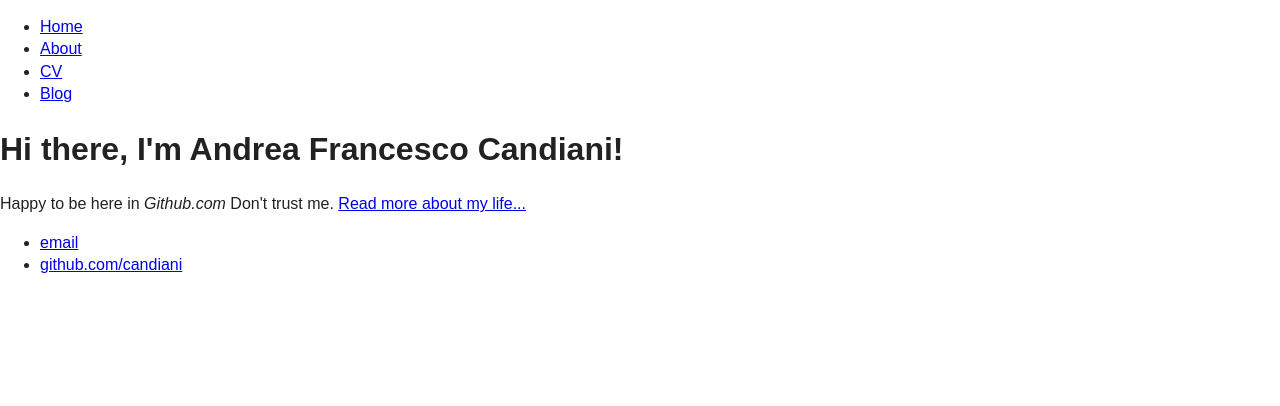
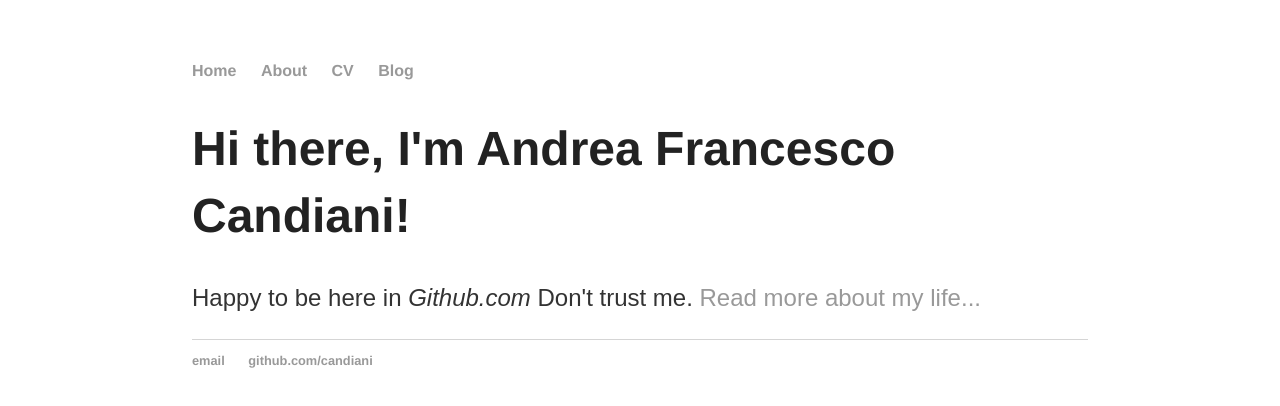
Before and after one commit to candiani/candiani.github.io, a plain HTML site: page index.html in a window 1280 px wide. Drawn offline with nearby package versions, Linux system fonts and the light colour scheme.

Commit message:
First look

```diff
--- a/css/main.css
+++ b/css/main.css
@@ -95,6 +95,49 @@ textarea {
    Author's custom styles
    ========================================================================== */
 
+body {
+    margin: 60px auto;
+    width: 70%;
+}
+nav ul, footer ul {
+    font-family:'Helvetica', 'Arial', 'Sans-Serif';
+    padding: 0px;
+    list-style: none;
+    font-weight: bold;
+}
+nav ul li, footer ul li {
+    display: inline;
+    margin-right: 20px;
+}
+a {
+    text-decoration: none;
+    color: #999;
+}
+a:hover {
+    text-decoration: underline;
+}
+h1 {
+    font-size: 3em;
+    font-family:'Helvetica', 'Arial', 'Sans-Serif';
+}
+p {
+    font-size: 1.5em;
+    line-height: 1.4em;
+    color: #333;
+}
+footer {
+    border-top: 1px solid #d5d5d5;
+    font-size: .8em;
+}
+
+ul.posts {
+    margin: 20px auto 40px;
+    font-size: 1.5em;
+}
+
+ul.posts li {
+    list-style: none;
+}
 
 
 
```
